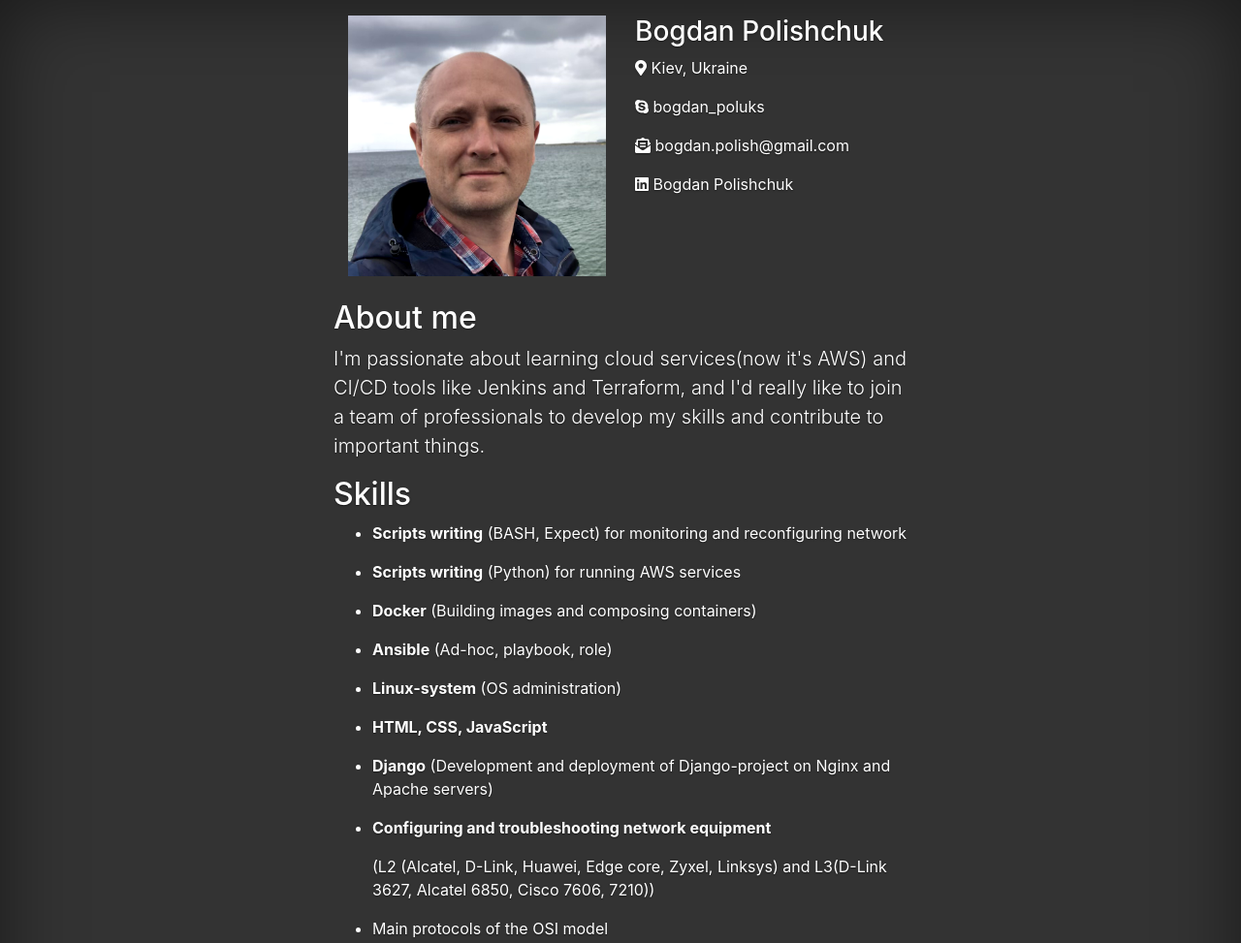
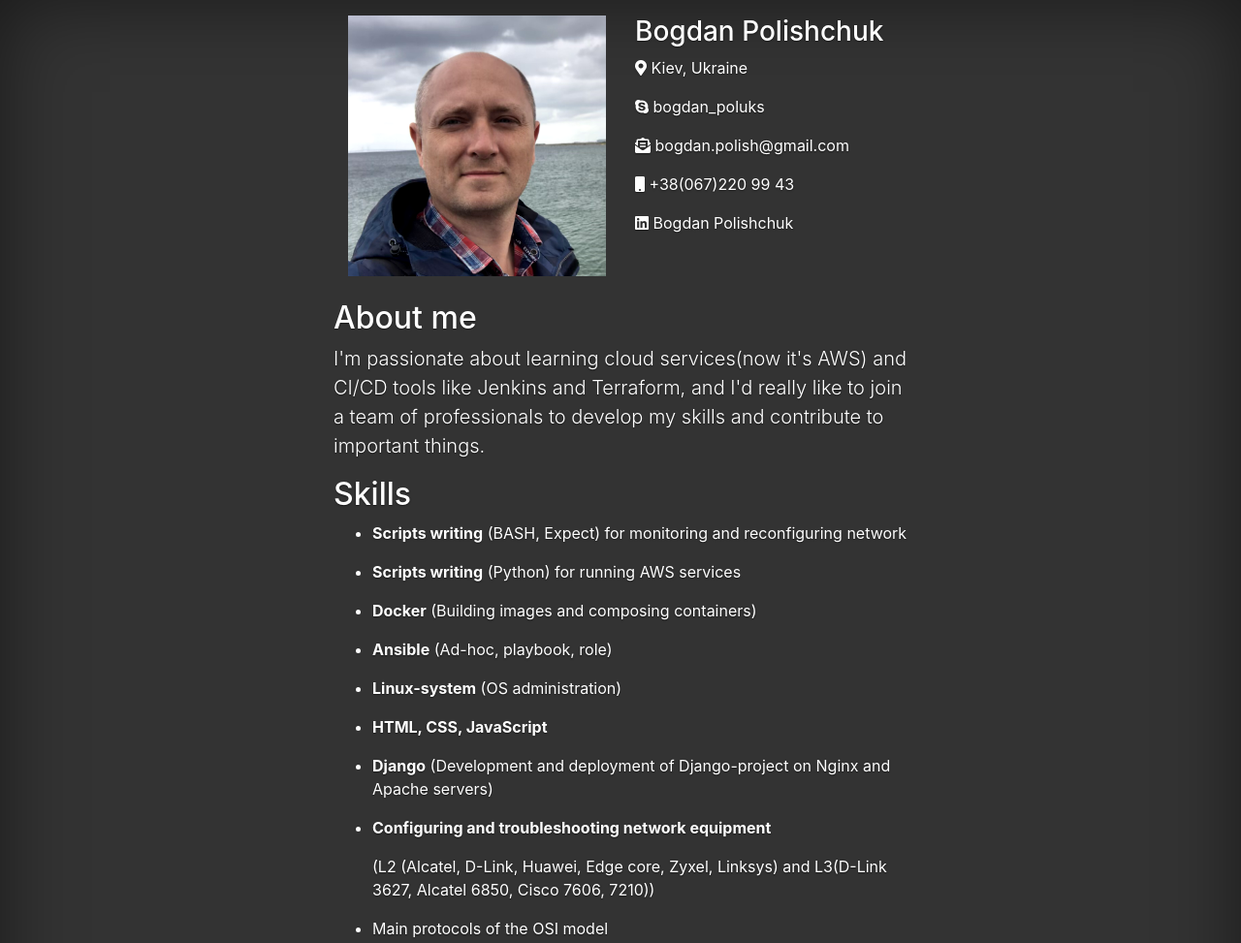
Before and after one commit to BogdanPolishchuk/CV, a plain HTML site: page index.html in a window 1280 px wide. Shown: the top 973 px of the page at 97% size. Drawn offline with nearby package versions, Linux system fonts and the light colour scheme.

Commit message:
Update index.html

```diff
--- a/index.html
+++ b/index.html
@@ -30,6 +30,7 @@
               <p><i class="fas fa-map-marker-alt"></i> Kiev, Ukraine</p>
               <p><i class="fab fa-skype"></i> bogdan_poluks</p>
               <p><i class="fas fa-envelope-open-text"></i> bogdan.polish@gmail.com</p>
+	      <p><i class="fas fa-mobile"></i> +38(067)220 99 43</p>
               <p><i class="fab fa-linkedin"></i> <a href="https://www.linkedin.com/in/bogdan-polishchuk-3a0a19148/">Bogdan Polishchuk</a></p>
             </div>
           </div>
```
